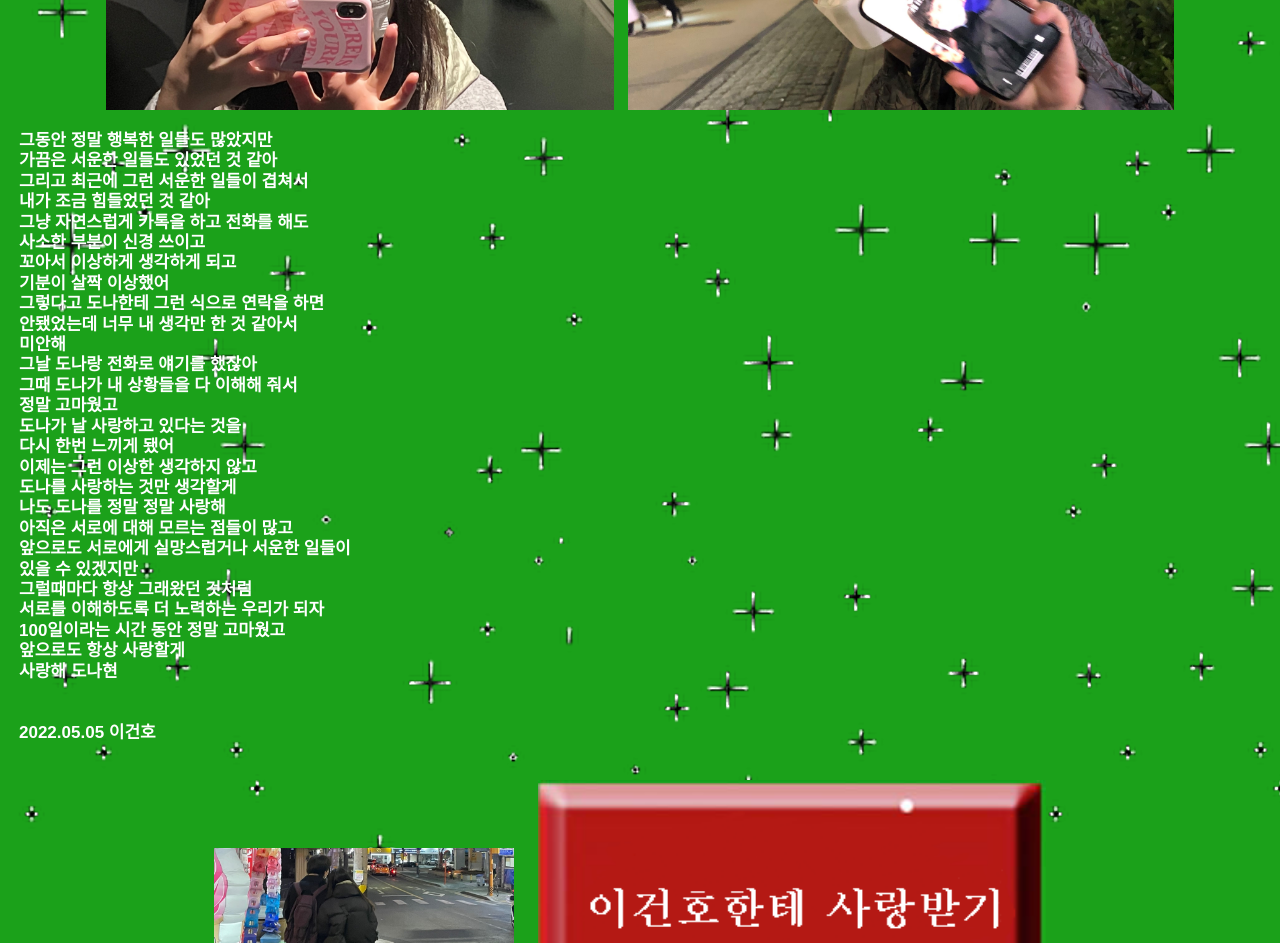
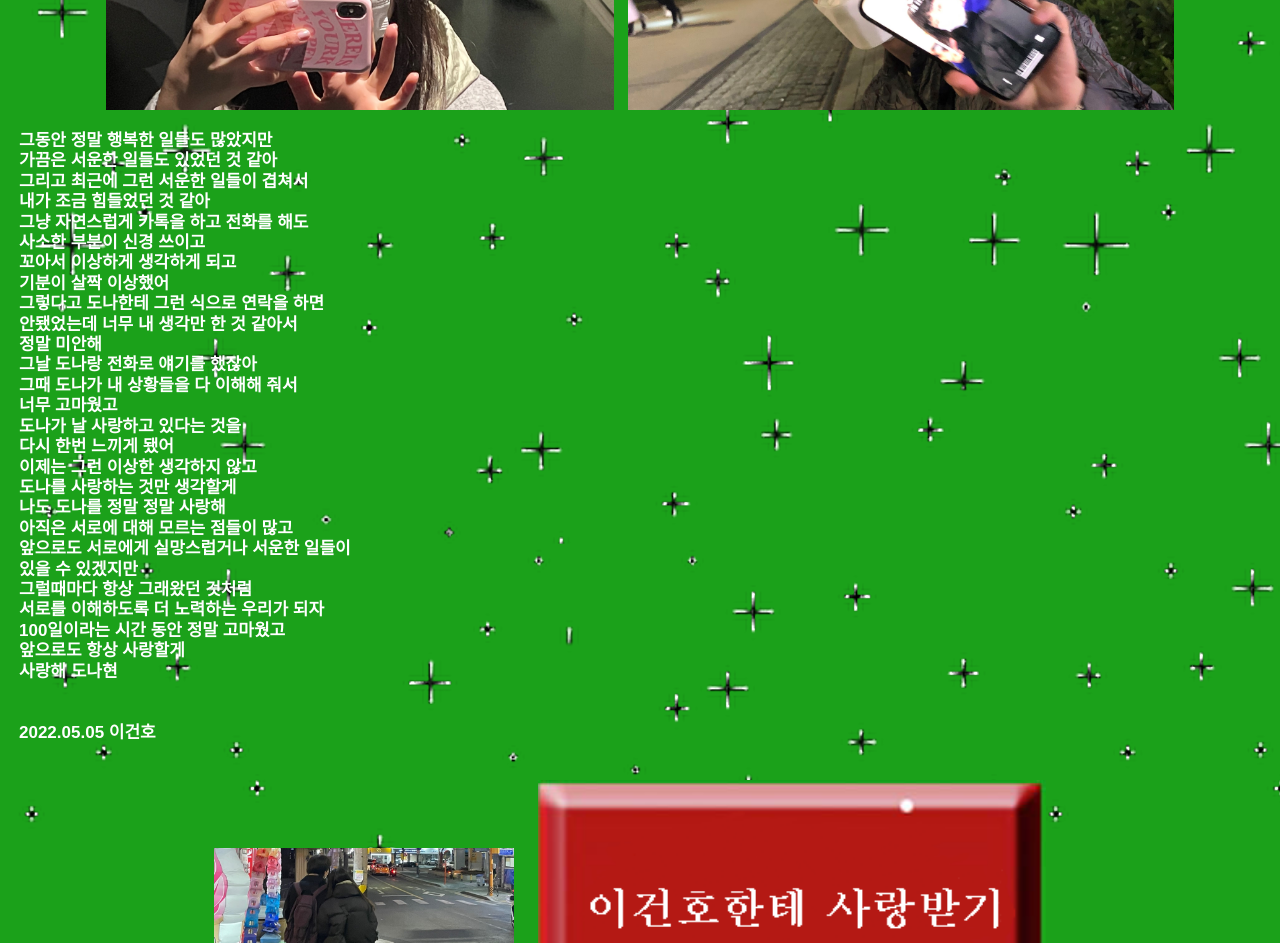
Before and after one commit to hoyahoya0517/dona, a plain HTML site: page index.html in a window 1280 px wide. Shown: the part 5600-6543 px from the top of the page. Drawn offline with Linux system fonts and the light colour scheme.

Commit message:
Update index.html

```diff
--- a/index.html
+++ b/index.html
@@ -111,10 +111,10 @@
         기분이 살짝 이상했어<br>
         그렇다고 도나한테 그런 식으로 연락을 하면<br>
         안됐었는데 너무 내 생각만 한 것 같아서<br>
-        미안해<br>
+        정말 미안해<br>
         그날 도나랑 전화로 얘기를 했잖아<br>
         그때 도나가 내 상황들을 다 이해해 줘서<br>
-        정말 고마웠고<br>
+        너무 고마웠고<br>
         도나가 날 사랑하고 있다는 것을<br>
         다시 한번 느끼게 됐어<br>
         이제는 그런 이상한 생각하지 않고<br>
```
